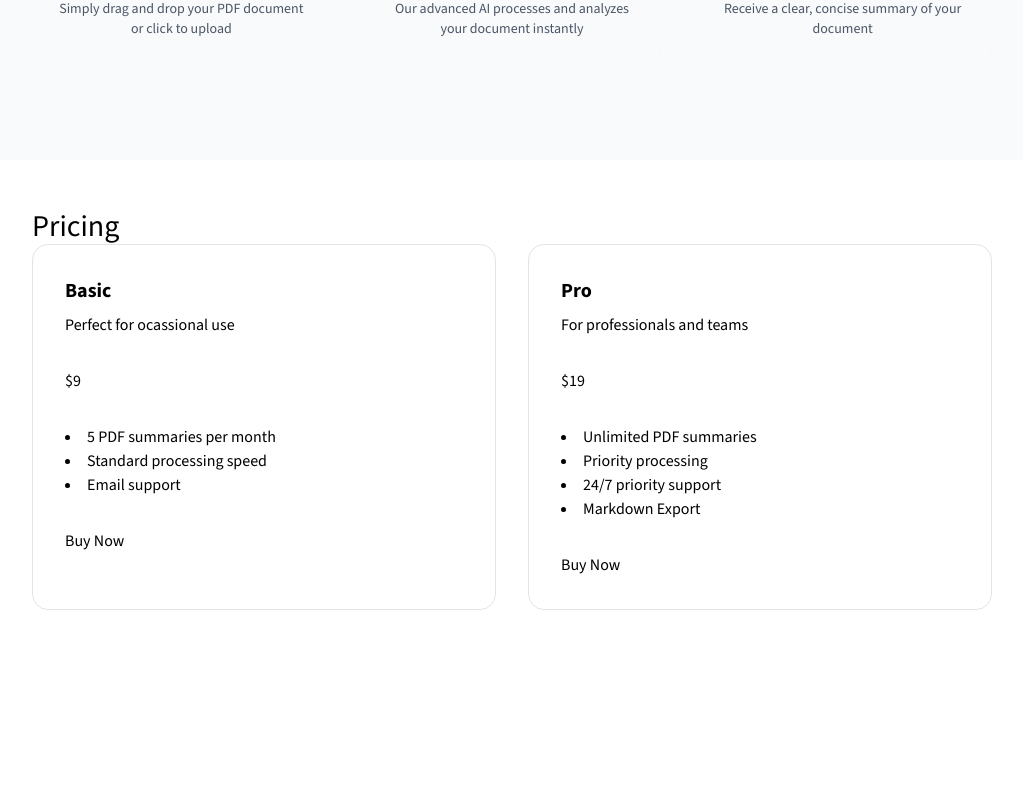
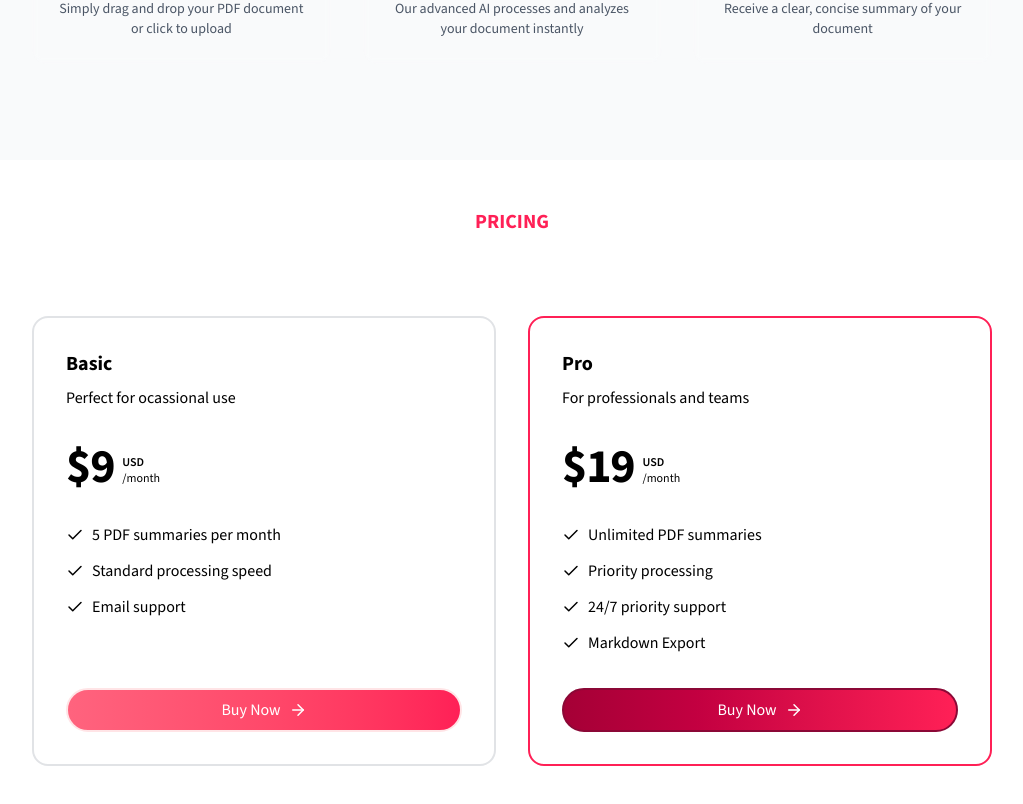
Before and after one commit to Vansh1379/Sommaira-ai, a Next.js app: page / in a window 1280 px wide. Shown: the part 1468-2272 px from the top of the page, without its empty margins (128-1151 px from the left). Before the commit the page ends 2174 px from the top, so only its background shows below. Built offline with nearby package versions, Linux system fonts and the light colour scheme.

Commit message:
added pricing section

```diff
--- /dev/null
+++ b/components/home/cta-section.tsx
@@ -0,0 +1,3 @@
+export default function CTASection() {
+  return <div>CTASection</div>;
+}
--- a/components/home/pricing-section.tsx
+++ b/components/home/pricing-section.tsx
@@ -1,8 +1,9 @@
 import { cn } from "@/lib/utils";
+import { ArrowRight, CheckIcon } from "lucide-react";
 import Link from "next/link";
 
 type PriceType = {
-  id: number;
+  id: string;
   name: string;
   price: number;
   description: string;
@@ -47,10 +48,11 @@
   paymentLink,
 }: PriceType) => {
   return (
-    <div className="relative w-full max-w-lg">
+    <div className="relative w-full max-w-lg hover:scale-105 hover:transition-all duration-300 ">
       <div
         className={cn(
-          "relative flex flex-col h-full gap-4 lg:gap-8 z-10 p-8 rounded-2xl border-[1px] border-gray-500/20"
+          "relative flex flex-col h-full gap-4 lg:gap-8 z-10 p-8 rounded-2xl border-2 border-gray-500/20",
+          id === "pro" && "border-rose-500 gap-5 broder-2"
         )}
       >
         <div className="flex justify-between items-center gap-4">
@@ -59,16 +61,33 @@
             <p className="text-base mt-2  ">{description}</p>
           </div>
         </div>
-        <div>
-          <p>${price}</p>
+        <div className="flex gap-2">
+          <p className=" text-5xl tracking-tight font-extrabold ">${price}</p>
+          <div className="flex flex-col justify-end mb-[4px]">
+            <p className="text-xs uppercase font-semibold  ">USD </p>
+            <p className="text-xs  ">/month</p>
+          </div>
         </div>
-        <div>
+        <div className="space-y-2.5 leading-relaxed text-base flex-1   ">
           {items.map((item, idx) => (
-            <li key={idx}>{item}</li>
+            <li key={idx} className="flex items-center gap-2 ">
+              <CheckIcon size={18} />
+              <span>{item}</span>
+            </li>
           ))}
         </div>
         <div>
-          <Link href={paymentLink}>Buy Now</Link>
+          <Link
+            href={paymentLink}
+            className={cn(
+              "space-y-2 flex justify-center items-center w-full rounded-full gap-2 bg-linear-to-r from-rose-800 to-rose-500 hover:from-rose-500 hover:to-rose-800  text-white py-2  border-2 ",
+              id === "pro"
+                ? "border-rose-900"
+                : "border-rose-100 from-rose-400 to-rose-500"
+            )}
+          >
+            Buy Now <ArrowRight size={18} />
+          </Link>
         </div>
       </div>
     </div>
@@ -77,10 +96,12 @@
 
 export default function PricingSection() {
   return (
-    <section>
+    <section className="relative overflow-hidden" id="pricing">
       <div className="py-12 lg:py-24 max-w-5xl mx-auto px-4 m:px-6 lg:px-8 lg:pt-12">
-        <div>
-          <h2>Pricing</h2>
+        <div className="flex justify-center  items-center w-full  pb-12">
+          <h2 className="uppercase font-bold text-xl  mb-8  text-rose-500 ">
+            Pricing
+          </h2>
         </div>
         <div className="relative flex justify-center flex-col lg:flex-row items-center lg:items-stretch gap-8">
           {plans.map((plan) => (
```
